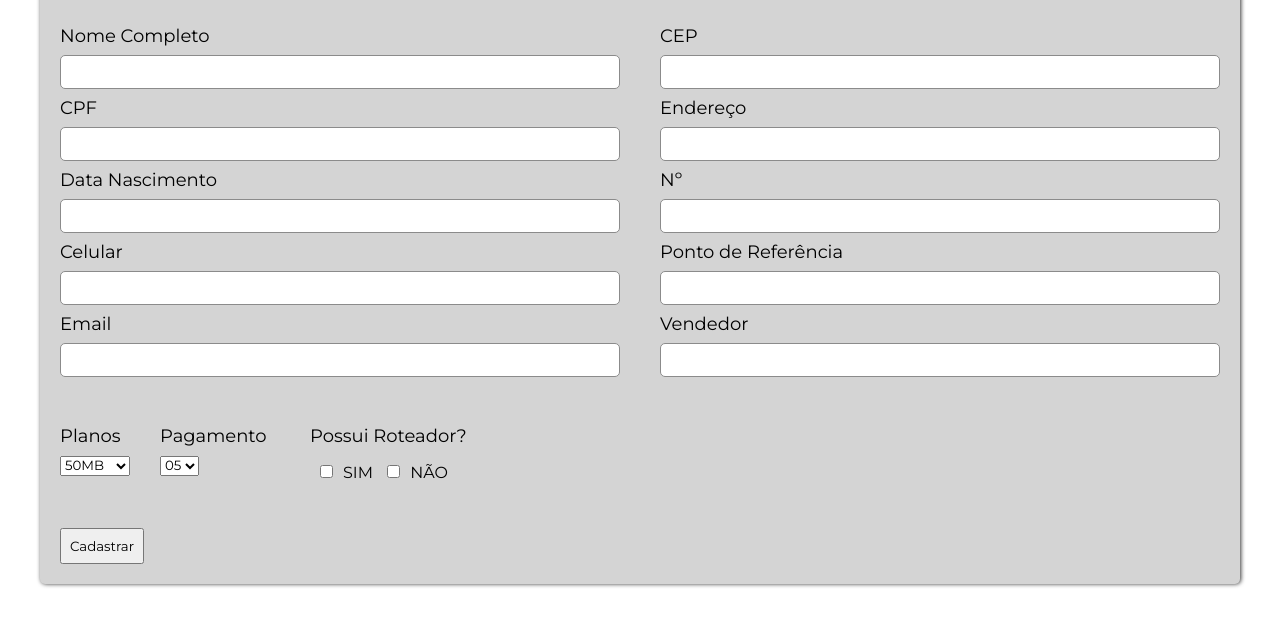
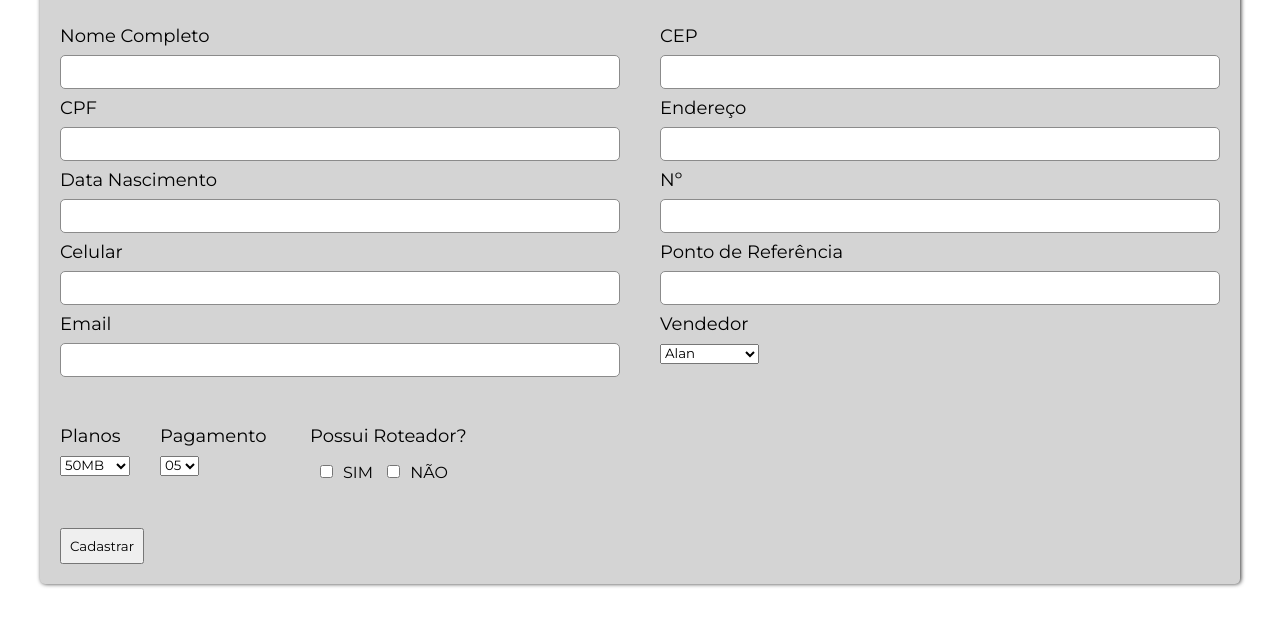
Before and after one commit to juniorduarte-1/sgpcliente, a plain HTML site: page index.html in a window 1280 px wide. Shown: the part 202-828 px from the top of the page. Drawn offline with Linux system fonts and the light colour scheme.

Commit message:
Add files via upload

```diff
--- a/index.html
+++ b/index.html
@@ -35,7 +35,14 @@
                     <label for="referencia" class="">Ponto de Referência</label>
                     <input type="text" id="referencia">
                     <label for="vendedor">Vendedor</label>
-                    <input type="text" id="vendedor">
+                    <select name="" id="vendedor">
+                        <option value="Alan">Alan</option>
+                        <option value="Jonatas">Jonatas</option>
+                        <option value="Junior">Junior</option>
+                        <option value="Zinho">Zinho</option>
+                        <option value="Vendedor1">Vendedor 1</option>
+                        <option value="Vendedor2">Vendedor 2</option>
+                    </select>
                 </div>
                 <div class="outros">
                     <div>
```
